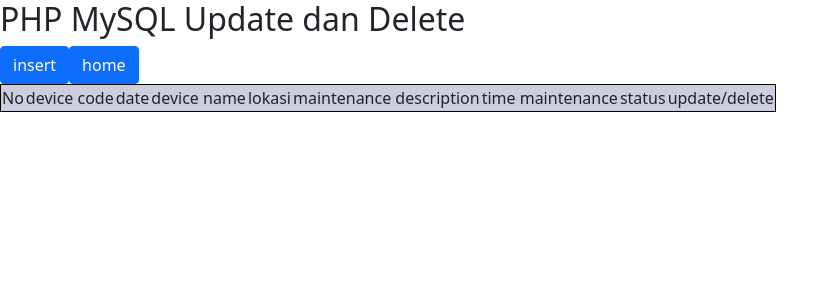
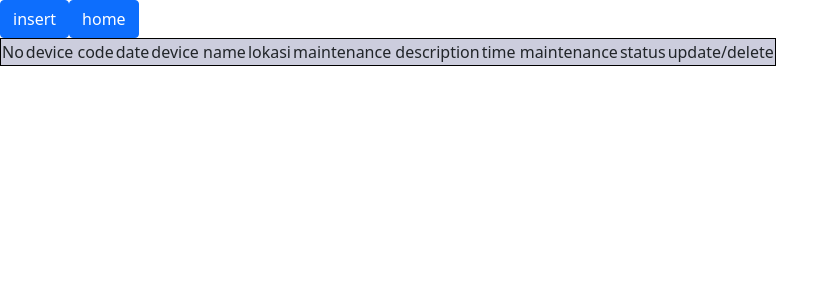
Before and after one commit to kenmo08/indonetsource, a PHP site: page /select.php in a window 1280 px wide. Shown: the top 300 px of the page, without its empty margins (0-839 px from the left). Run offline with PHP 8.4, Linux system fonts and the light colour scheme; data that the repository does not hold is empty.

Commit message:
second commit

```diff
--- a/select.php
+++ b/select.php
@@ -14,7 +14,6 @@
     </style>
 </head>
 <body>
-    <h2>PHP MySQL Update dan Delete</h2>
     <link rel="stylesheet" type="text/css" href="assets/css/bootstrap.min.css">
     <table>
         <thead>
```
